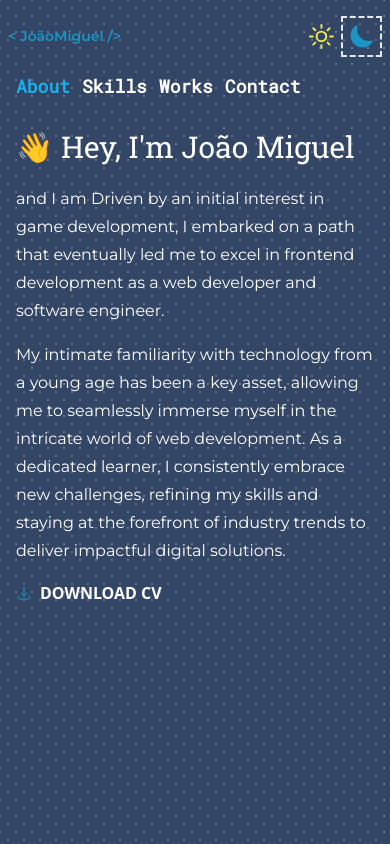
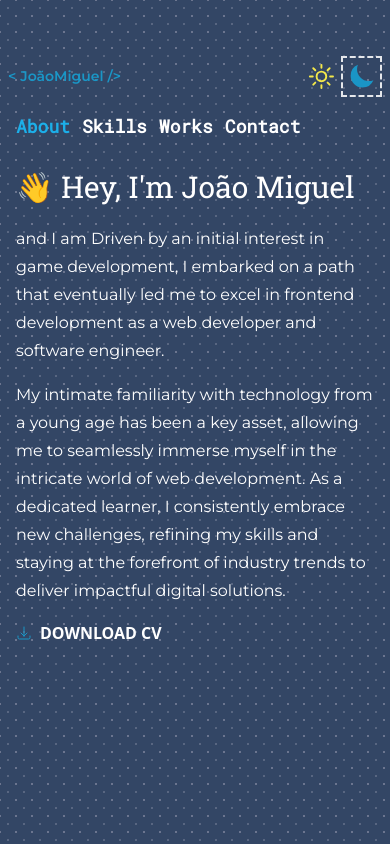
Before and after one commit to joao-miguel8/portfolio-website, a React (Vite) app: page /about in a window 390 px wide. Built offline with nearby package versions, Linux system fonts and the light colour scheme.

Commit message:
- Add media query for About section - Change download CV to anchor tag

```diff
--- a/src/components/About.jsx
+++ b/src/components/About.jsx
@@ -7,7 +7,7 @@ const About = () => {
 	return (
 		<>
 			<BGPattern />
-			<section>
+			<section className="mb-4 pt-10 mx-auto w-full lg:w-[60rem] h-full">
 				<Header />
 				<div className="mx-4 mb-12">
 					<NavBar />
@@ -22,7 +22,7 @@ const About = () => {
 							<svg xmlns="http://www.w3.org/2000/svg" fill="none" viewBox="0 0 24 24" strokeWidth={1.5} stroke="currentColor" className="w-4 h-4 text-[#1A96C6] ">
 								<path strokeLinecap="round" strokeLinejoin="round" d="M3 16.5v2.25A2.25 2.25 0 005.25 21h13.5A2.25 2.25 0 0021 18.75V16.5M16.5 12L12 16.5m0 0L7.5 12m4.5 4.5V3" />
 							</svg>
-							<span className="hover:text-[#1A96C6] ease-in-out duration-500">DOWNLOAD CV</span>
+							<a className="hover:text-[#1A96C6] ease-in-out duration-500">DOWNLOAD CV</a>
 						</a>
 					</motion.div>
 				</div>
```
